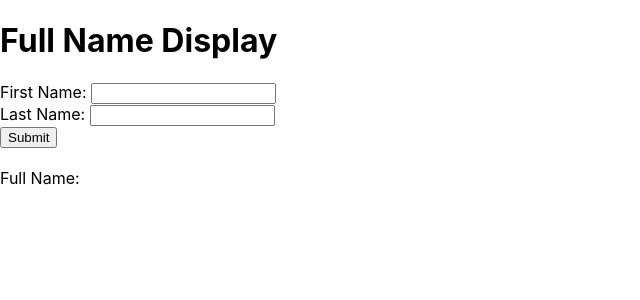
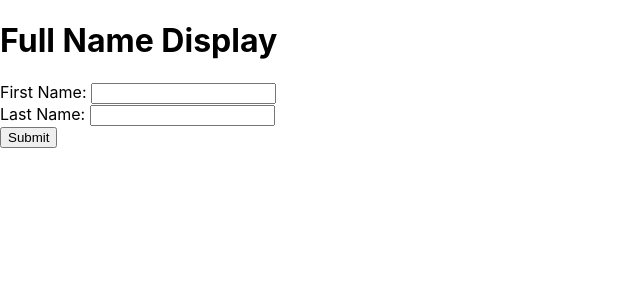
Before and after one commit to Pradhyumansinh/xDisplayName, a React (Create React App) app: page / in a window 1280 px wide. Shown: the top 300 px of the page, without its empty margins (0-640 px from the left). Built offline with nearby package versions, Linux system fonts and the light colour scheme.

Commit message:
hide the fullname when component first time render

```diff
--- a/src/DisplayName.js
+++ b/src/DisplayName.js
@@ -4,6 +4,7 @@ const DisplayName = () => {
     const [firstName, setFirstName] = useState("");
     const [lastName, setLastName] = useState("");
     const [fullName, setFullName] = useState("");
+    const [flag, setFlag] = useState(false);
 
     const handleFillName = (e) => {
         if (e.target.id === "firstName") {
@@ -15,6 +16,9 @@ const DisplayName = () => {
 
     const handleDisplayName = (e) => {
         e.preventDefault();
+        if (firstName && lastName) {
+            setFlag(true);
+        }
         setFullName(`${firstName} ${lastName}`);
     }
 
@@ -24,7 +28,8 @@ const DisplayName = () => {
             <label for="firstName">First Name</label>: <input type="text" required name="firstName" id="firstName" onChange={handleFillName} value={firstName} /><br></br>
             <label for="lastName">Last Name</label>: <input type="text" required name="lastName" id="lastName" onChange={handleFillName} value={lastName} /><br></br>
             <button type="submit">Submit</button><br></br><br></br>
-            <label>Full Name</label>: <label>{fullName}</label>
+            {flag && (<div><label>Full Name</label>: <label>{fullName}</label></div>)}
+
         </form>
     );
 }
```
